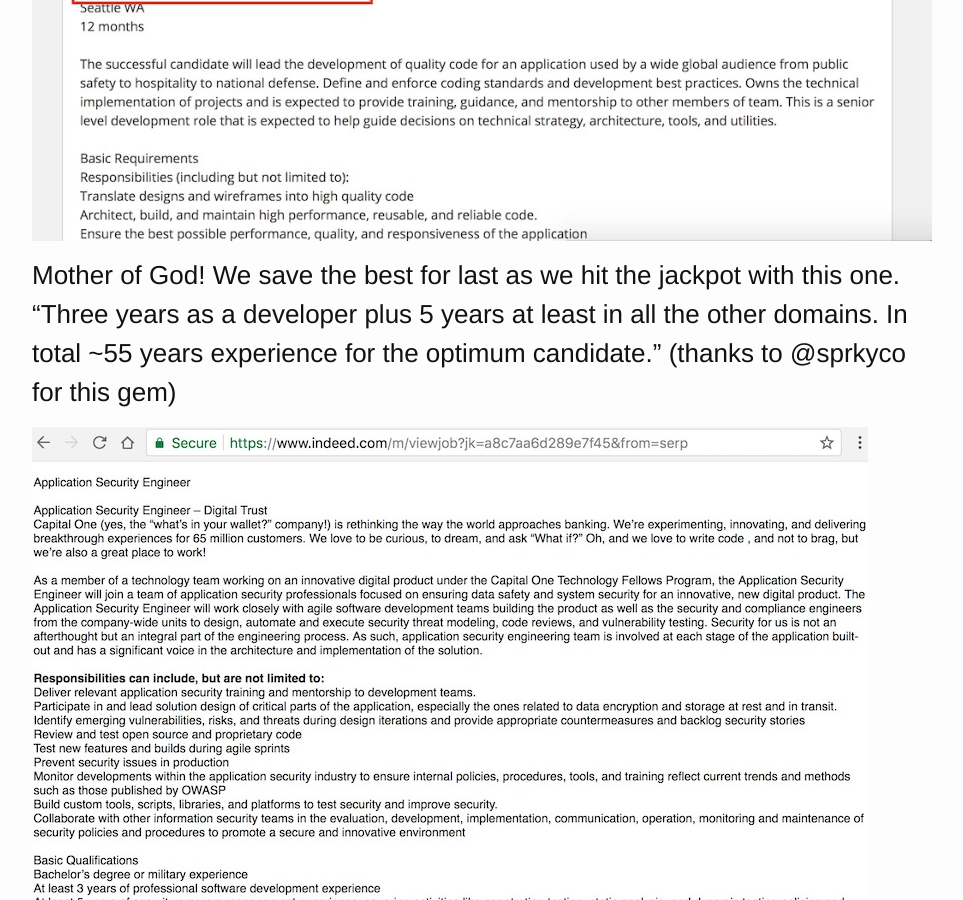
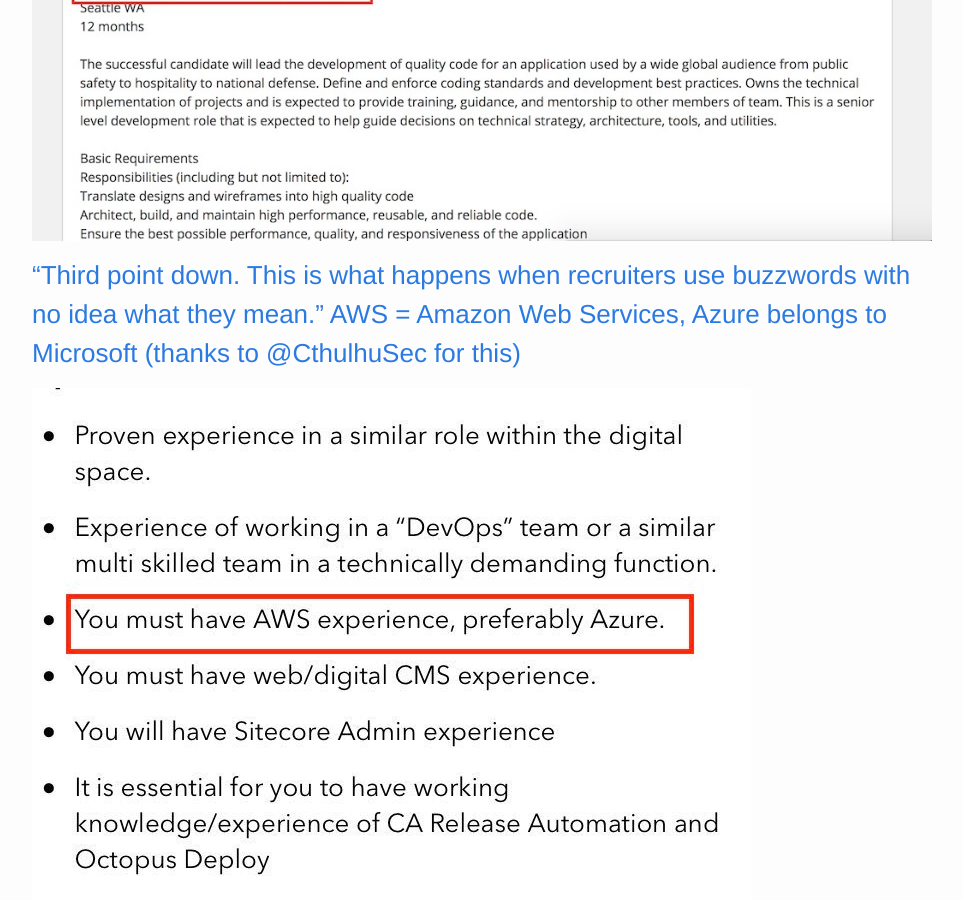
Before and after one commit to mchow01/mchow01.github.io, a Jekyll site: the page built from _posts/2017-08-16-hall-of-shame-job-postings-recruiting.md, in a window 1280 px wide and 900 px high, scrolled down 7000 px. Shown: the whole window, without its empty margins (158-1121 px from the left). Built offline with Jekyll 4.4.1, drawn with Linux system fonts in a browser that asks for light colours.

Commit message:
Added another shameful job ad

```diff
--- a/_posts/2017-08-16-hall-of-shame-job-postings-recruiting.md
+++ b/_posts/2017-08-16-hall-of-shame-job-postings-recruiting.md
@@ -55,6 +55,10 @@
 
 ![Hall of Shame Job Posting](/images/hos_012.jpg)
 
+### ["Third point down. This is what happens when recruiters use buzzwords with no idea what they mean." AWS = Amazon Web Services, Azure belongs to Microsoft (thanks to @CthulhuSec for this)](https://twitter.com/CthulhuSec/status/900318071713398784)
+
+![Hall of Shame Job Posting](/images/hos_013.jpg)
+
 ### Mother of God! We save the best for last as we hit the jackpot with this one. "Three years as a developer plus 5 years at least in all the other domains. In total ~55 years experience for the optimum candidate." (thanks to @sprkyco for this gem)
 
 ![Hall of Shame Job Posting](/images/hos_010.jpg)
```
Also changed, not shown: images/hos_013.jpg (added), 3 other files.
